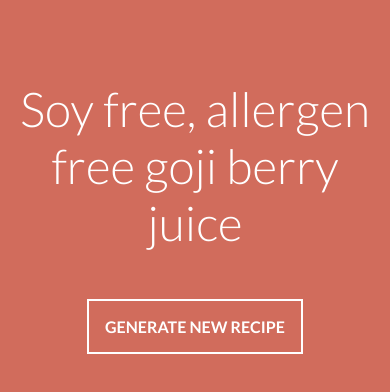
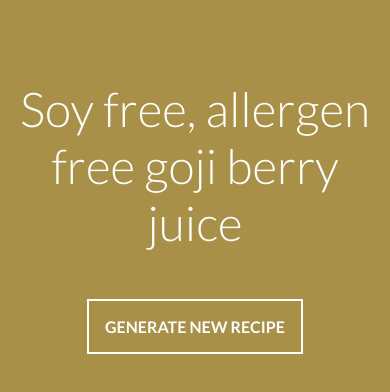
Before and after one commit to jheppert/hipsterfood, a plain HTML site: page index.html in a window 390 px wide. Drawn offline with Linux system fonts and the light colour scheme.

Commit message:
more colors and mobile padding

```diff
--- a/css/style.css
+++ b/css/style.css
@@ -11,7 +11,7 @@ body {
 
 .recipe_container {
     text-align: center;
-    padding: 5em 0;
+    padding: 5em 1em;
 }
 
 .main_headline {
--- a/js/functions.js
+++ b/js/functions.js
@@ -2,7 +2,7 @@ var raised = ["Free range", "Organic", "Fair trade", "Cruelty free", "Non GMO",
 var dietary = ["gluten free", "vegan", "paleo friendly", "vegetarian", "dairy free", "sugar free", "soy free", "allergen free"];
 var ingredient = ["kale", "quinoa", "açai", "kimchi", "bacon", "agave", "tempeh", "chia", "goji berry", "Greek yogurt"];
 var delivery = ["bowl", "salad", "wrap", "juice", "elixir"];
-var colors = ["#472D38", "#72AD97", "#D6D9BA", "#E6AF83", "#D16C5C"];
+var colors = ["#472D38", "#72AD97", "#D6D9BA", "#E6AF83", "#D16C5C", "#90A878", "#606048", "#483018", "#784830", "#A89048"];
 
 
 function rollTheDice(option) {
```
